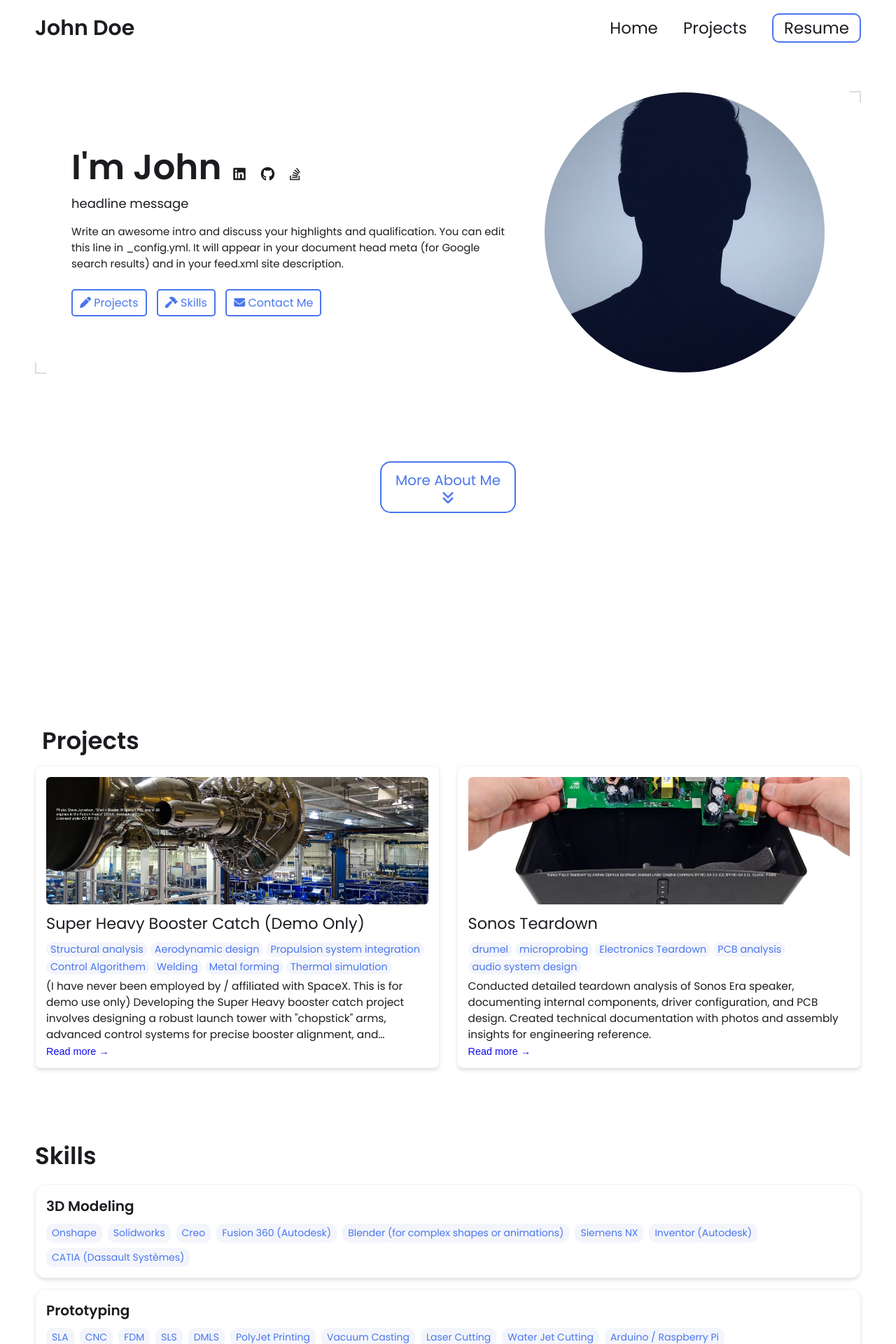
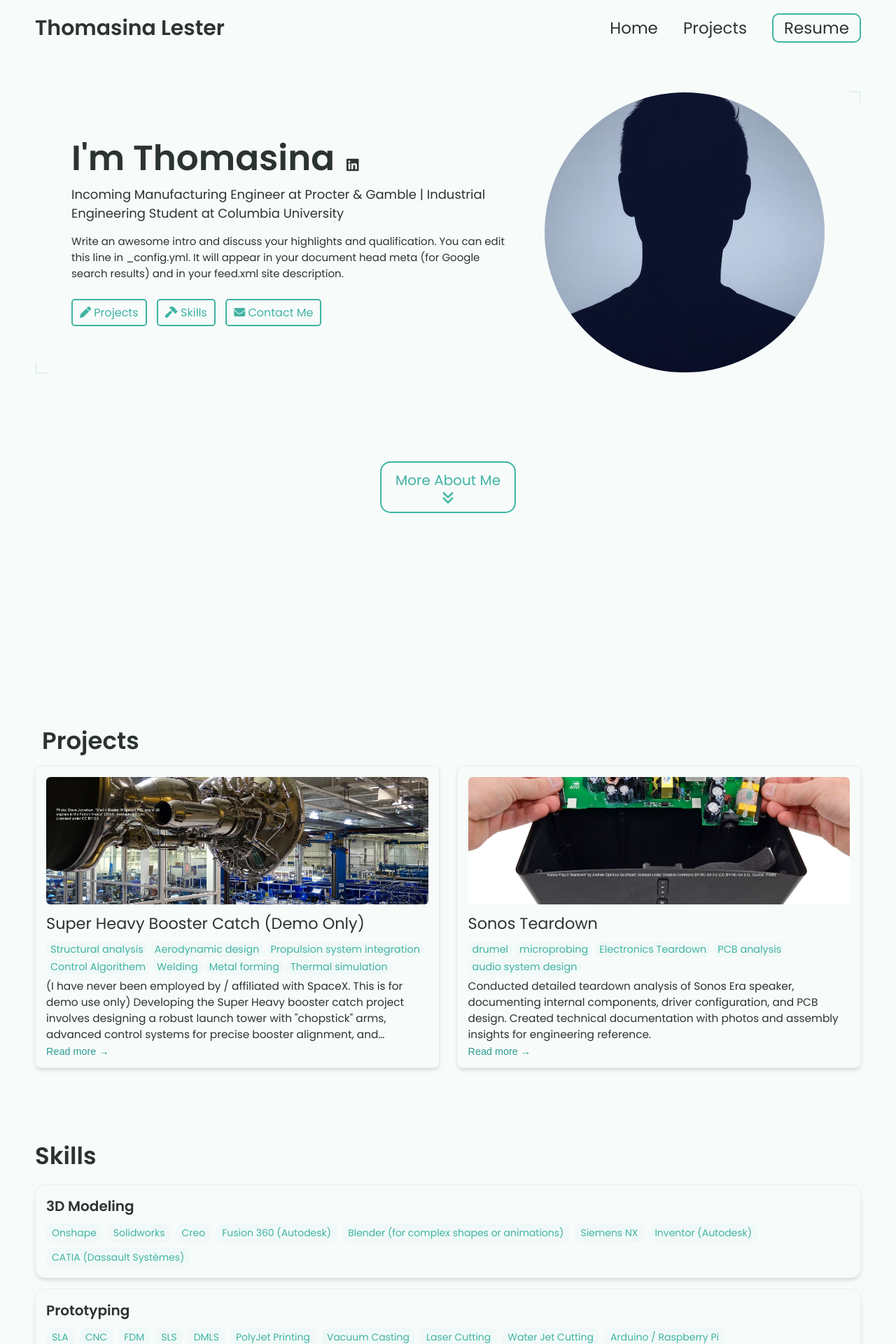
Before and after one commit to thomasinalester/thomasinalester.github.io, a Jekyll site: the page built from index.html, in a window 1280 px wide. Shown: the top 1920 px of the page at 70% size. Built offline with Jekyll 4.4.1, drawn with Linux system fonts in a browser that asks for light colours.

Commit message:
Update _config.yml

```diff
--- a/_config.yml
+++ b/_config.yml
@@ -6,14 +6,11 @@
 # feature for the data you need to update frequently.
 
 # Main Page Setup
-
-title: John Doe's Portfolio # This is what shows up in the tab of the browser
-
-
+title: Thomasina Lester # This is what shows up in the tab of the browser
 
 # Hero Section
-name: John Doe
-headline: headline message
+name: Thomasina Lester
+headline: Incoming Manufacturing Engineer at Procter & Gamble | Industrial Engineering Student at Columbia University
 description: >- # dont remove this line. this will ignore all new lines until the next section
   Write an awesome intro and discuss your highlights and qualification. You can edit this
   line in _config.yml. It will appear in your document head meta (for
@@ -22,26 +19,22 @@ description: >- # dont remove this line. this will ignore all new lines until th
 # Place your profile image in /assets/images/profile-image/folder and edit the file name
 profile_image: ./assets/images/profile-image/avatar.jpeg
 
-
 # Link your resume
 # You can place your resume in assets/resume/{resume file.pdf} or add external link such as pdf saved in google drive
 resume-url: https://drive.google.com/file/d/13Z3duVzh-gguPU5r03oJVEE6rV9rd3DS/view?usp=sharing
 
-
 # Set up external links - this will show up as small icons next to your name.
-
 external-links:    # input only your own url slug. The icons with missing entries will not appear.
-  linkedin: test    # https://www.linkedin.com/in/{your url slug}
-  github: leea12    # https://github.com/{your url slug}
-  stackoverflow: test      # https://stackoverflow.com/users/{your url slug}
-  medium:            # https://medium.com/@{your url slug}
-  x-twitter:   # https://x.com/{your url slug}
-  threads:            # https://threads.net/@{your url slug}
-  instragram:       # https://instagram.com/{your url slug}
-  youtube:           # https://youtube.com/@{your url slug}
-  discord:            # https://discord.com/users/{your url slug}
-  bluesky:           # https://bsky.app/profile/{your url slug}
-
+  linkedin: thomasina-lester    # https://www.linkedin.com/in/{your url slug}
+  github:          # https://github.com/{your url slug}
+  stackoverflow:   # https://stackoverflow.com/users/{your url slug}
+  medium:          # https://medium.com/@{your url slug}
+  x-twitter:       # https://x.com/{your url slug}
+  threads:         # https://threads.net/@{your url slug}
+  instragram:      # https://instagram.com/{your url slug}
+  youtube:         # https://youtube.com/@{your url slug}
+  discord:         # https://discord.com/users/{your url slug}
+  bluesky:         # https://bsky.app/profile/{your url slug}
 
 # Skills Section - Add the list of your Skills by categories/tools. The indentation for each level needs to be precise.
 skills:
@@ -86,20 +79,17 @@ skills:
     - Six Sigma methodologies
     - Shain Red-X
 
-
 # Contact Form Setup. Setup an account and copy over the key. When someone fills out the form, it will be received in your email.
-formspree-key:   https://formspree.io/f/{8-digit key}
-
-
+formspree-key:
 
 # Active theme (Updatethis to switch themes). Make sure to keep the indentation the samne.
 colors: # this is the basic theme
-  text: "#1a1c20"
-  border: "#ddd"
-  link: "#4a76ee"
-  highlight: "#0c0cf2"
-  background: "#ffffff"
-  light_background: "#f3f5fb"
+  text: "#2c3333"
+  border: "#e0f2ef"
+  link: "#40b3a2"
+  highlight: "#2a9d8f"
+  background: "#f7fbfa"
+  light_background: "#f0f9f7"
 
 # A few examples.
 basic theme:
@@ -134,11 +124,6 @@ lemon theme:
   background: "#fff8f8"
   light_background: "#fff5f6"
 
-
-
-
-
-
 #########################################################################################################
 # Build settings for the site. Editing the below may cause the site to malfunction.
 
@@ -146,7 +131,6 @@ collections:
   projects:
     output: true
     permalink: /projects/:path/
-
 
 markdown: kramdown
 highlighter: rouge
@@ -167,7 +151,6 @@ plugins:
 include:
   - _projects
 
-
 # Exclude from processing.
 # The following items will not be processed, by default.
 # Any item listed under the `exclude:` key here will be automatically added to
```
